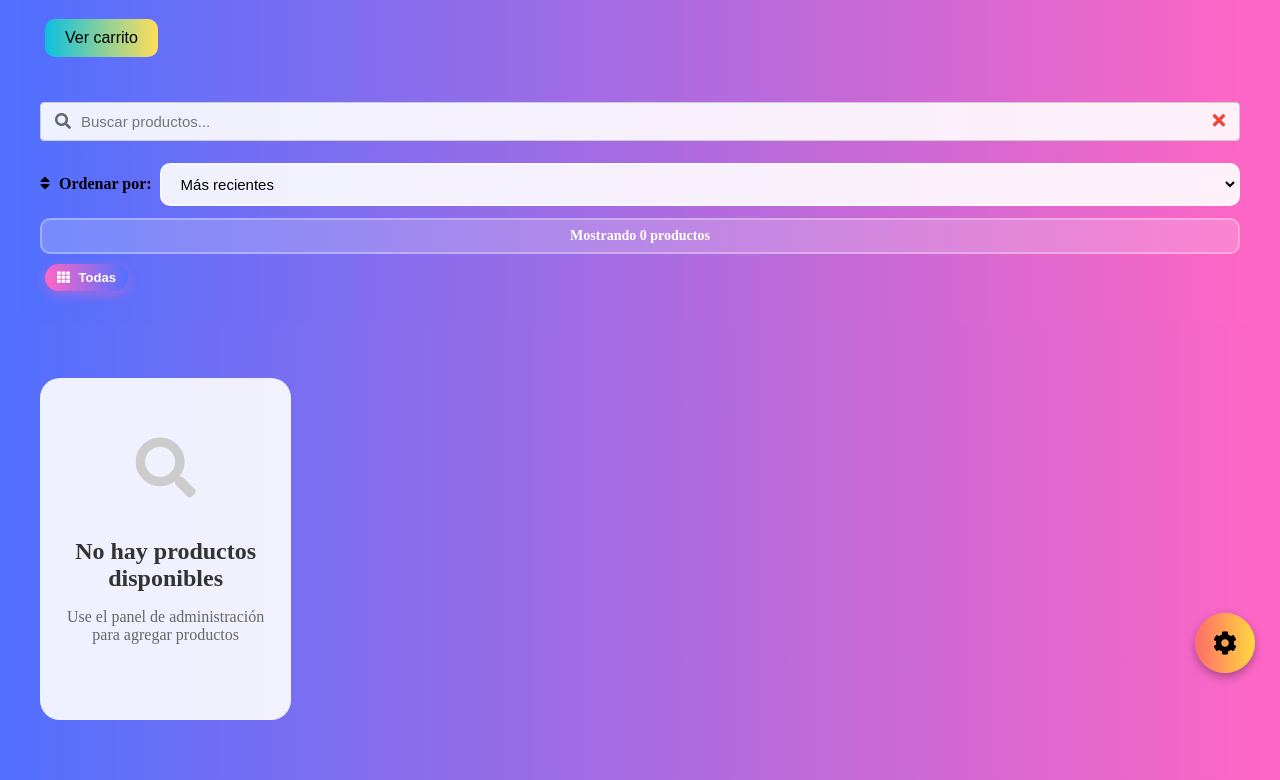
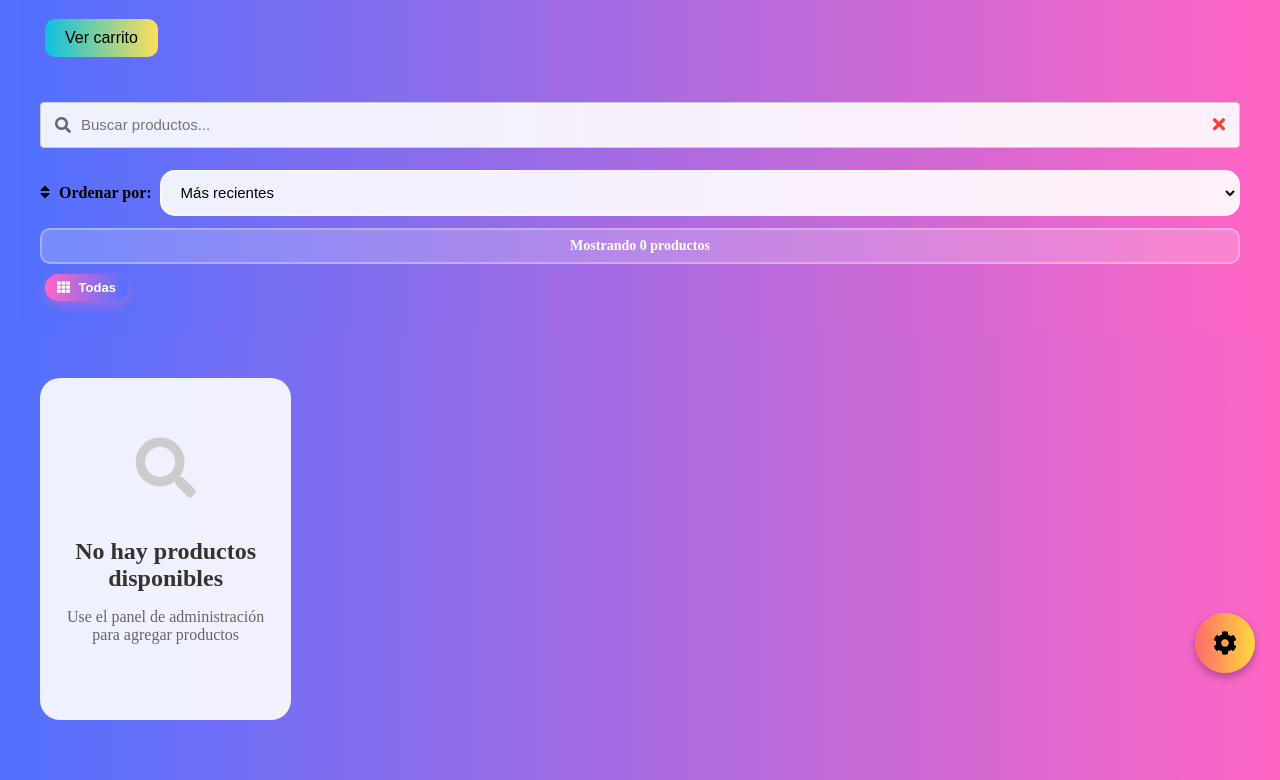
Before and after one commit to LTDVHN/LaTiendaDeValeryHN, a plain HTML site: page index.html in a window 1280 px wide. Shown: the part 102-882 px from the top of the page. Drawn offline with Linux system fonts and the light colour scheme; no server answers; a web font is replaced by a local one.

Commit message:
Update styles.css

```diff
--- a/styles.css
+++ b/styles.css
@@ -1,26 +1,4 @@
-.btn-ver-carrito {
-  margin-bottom: 20px;
-}
-
-.texto-grande {
-  font-size: 1.2em;
-  font-weight: bold;
-  color: #333;
-}
-
-.contenido-fijo {
-  position: fixed;
-  top: 0;
-  left: 0;
-  right: 0;
-  width: calc(100% - 40px);
-  margin: 0 20px;
-  padding: 15px 20px;
-  z-index: 1000;
-  background: linear-gradient(90deg, #5170ff, #ff66c4);
-  border-radius: 0 0 20px 20px;
-  box-sizing: border-box;
-}body {
+body {
   font-family: 'Alice', serif;
   background: linear-gradient(90deg, #5170ff, #ff66c4);
   margin: 0;
@@ -172,7 +150,7 @@ button:active {
 
 .busqueda-box input {
   width: 100%;
-  padding: 12px 50px 12px 15px;
+  padding: 10px 50px 10px 15px;
   text-indent: 30px;
   border: 2px solid rgba(255, 255, 255, 0.5);
   border-radius: 15px;
@@ -181,6 +159,7 @@ button:active {
   box-sizing: border-box;
   background: rgba(255, 255, 255, 0.9);
   color: #000;
+  height: 46px;
 }
 
 .busqueda-box input:focus {
@@ -275,15 +254,17 @@ button:active {
 
 #ordenSelect {
   flex: 1;
-  min-width: 200px;
+  width: 100%;
   padding: 10px 15px;
   border: 2px solid rgba(255, 255, 255, 0.5);
-  border-radius: 10px;
+  border-radius: 15px;
   font-size: 15px;
   background: rgba(255, 255, 255, 0.9);
   color: #000;
   cursor: pointer;
   transition: all 0.3s ease;
+  box-sizing: border-box;
+  height: 46px;
 }
 
 #ordenSelect:focus {
@@ -477,6 +458,30 @@ input[type="password"]:focus {
   display: flex;
   align-items: center;
   margin: 10px 0;
+}
+
+.btn-ver-carrito {
+  margin-bottom: 20px;
+}
+
+.texto-grande {
+  font-size: 1.2em;
+  font-weight: bold;
+  color: #333;
+}
+
+.contenido-fijo {
+  position: fixed;
+  top: 0;
+  left: 0;
+  right: 0;
+  width: calc(100% - 40px);
+  margin: 0 20px;
+  padding: 15px 20px;
+  z-index: 1000;
+  background: linear-gradient(90deg, #5170ff, #ff66c4);
+  border-radius: 0 0 20px 20px;
+  box-sizing: border-box;
 }
 
 .whatsapp-icon {
```
